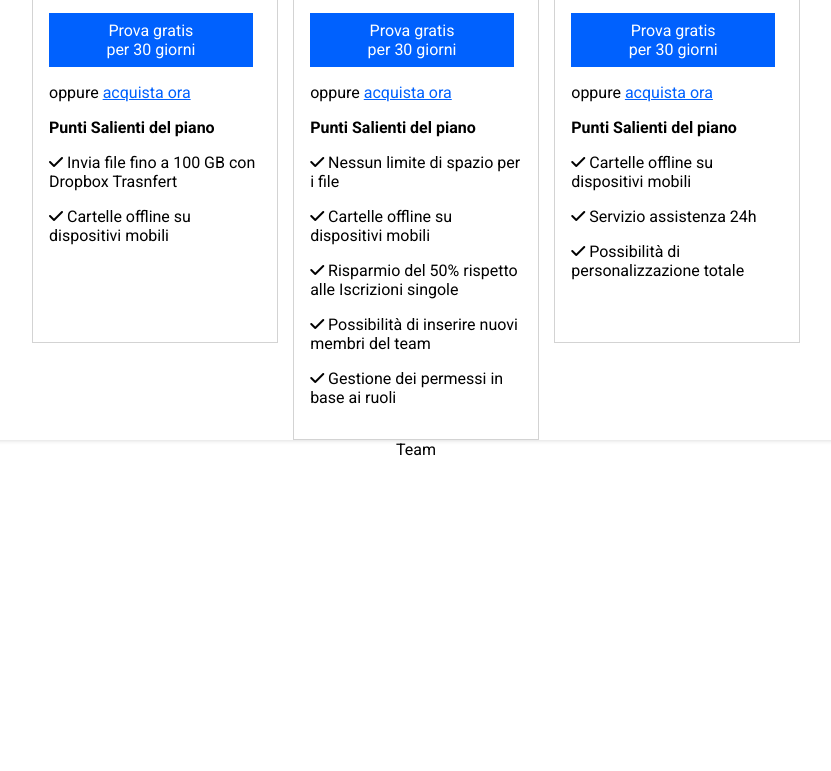
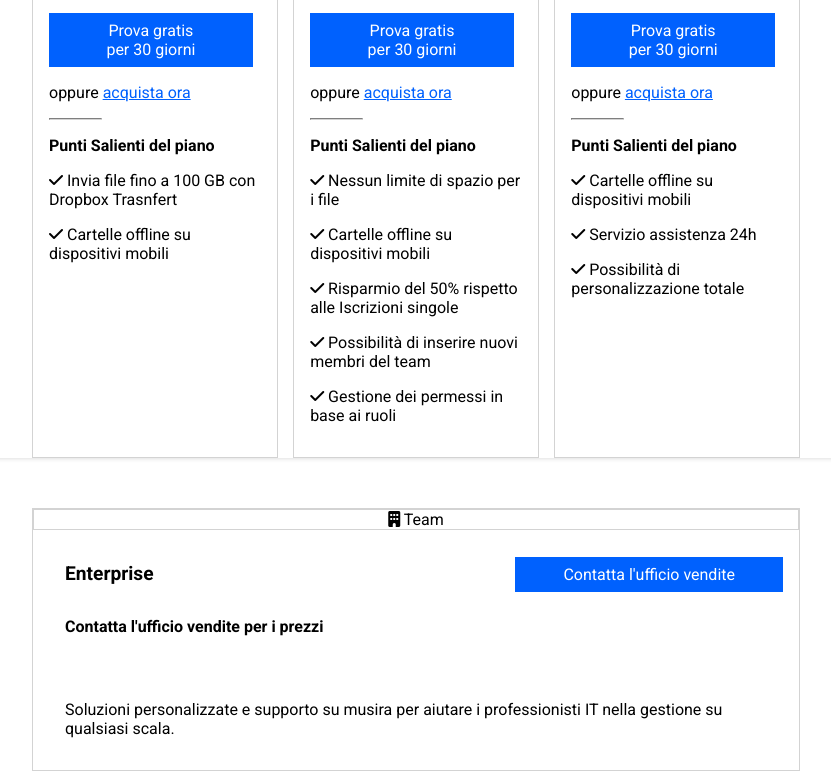
Before and after one commit to imnxtamess/htmlcss-dropbox, a plain HTML site: page index.html in a window 1280 px wide. Shown: the part 1373-2144 px from the top of the page, without its empty margins (224-1055 px from the left). Before the commit the page ends 1832 px from the top, so only its background shows below. Drawn offline with Linux system fonts and the light colour scheme.

Commit message:
add enterprise section

```diff
--- a/assets/css/style.css
+++ b/assets/css/style.css
@@ -248,7 +248,7 @@ header {
   }
   .plan_card {
     width: 32%;
-    height: 100%;
+    min-height: 100%;
     border: 1px solid var(--dropb-borders);
     .card_header {
       border-top: 1px solid var(--dropb-borders);
@@ -268,14 +268,42 @@ header {
       margin-right: 0.5rem;
     }
     hr {
-      margin: 1rem 0rem;
       width: 25%;
       border-color: var(--dropb-borders);
-    }
-    h4 {
-      margin: 1rem 0;
     }
   }
 }
 
-/* #region end plans section */
+/* #endregion plans section */
+
+/* #region enterprise section */
+.enterprise_container {
+  position: relative;
+  border: 1px solid var(--dropb-borders);
+  margin-top: 50px;
+  .enterprise_title {
+    text-align: center;
+    border: 1px solid var(--dropb-borders);
+  }
+  .enterprise {
+    padding: 1rem;
+    h3 {
+      font-size: 1.2rem;
+      padding: 1rem;
+    }
+    h4 {
+      padding: 1rem;
+      font-size: 1rem;
+    }
+    p {
+      margin-top: 2rem;
+      padding: 1rem;
+    }
+    .wide_btn {
+      position: absolute;
+      top: 3rem;
+      right: 1rem;
+    }
+  }
+}
+/* #endregion enterprise section */
--- a/index.html
+++ b/index.html
@@ -120,6 +120,8 @@
                   ><span><a class="normal_link" href="">acquista ora</a></span>
                 </div>
 
+                <hr />
+
                 <h4 class="mt">Punti Salienti del piano</h4>
 
                 <ul>
@@ -167,6 +169,8 @@
                   <span>oppure </span
                   ><span><a class="normal_link" href="">acquista ora</a></span>
                 </div>
+
+                <hr />
 
                 <h4 class="mt">Punti Salienti del piano</h4>
 
@@ -231,6 +235,8 @@
                   ><span><a class="normal_link" href="">acquista ora</a></span>
                 </div>
 
+                <hr />
+
                 <h4 class="mt">Punti Salienti del piano</h4>
                 <ul>
                   <li class="mt">
@@ -252,7 +258,21 @@
         </div>
       </section>
       <!-- Plans Section end -->
-      <div style="text-align: center">Team</div>
+      <section class="container enterprise_container">
+        <div class="enterprise_title">
+          <i class="fa-solid fa-building"></i> <span>Team</span>
+        </div>
+        <div class="enterprise">
+          <h3 class>Enterprise</h3>
+          <h4>Contatta l'ufficio vendite per i prezzi</h4>
+          <p>
+            Soluzioni personalizzate e supporto su musira per aiutare i
+            professionisti IT nella gestione su qualsiasi scala.
+          </p>
+          <a class="wide_btn" href="">Contatta l'ufficio vendite</a>
+        </div>
+      </section>
+      <!-- Enterprise Section end -->
     </main>
     <footer></footer>
   </body>
```
